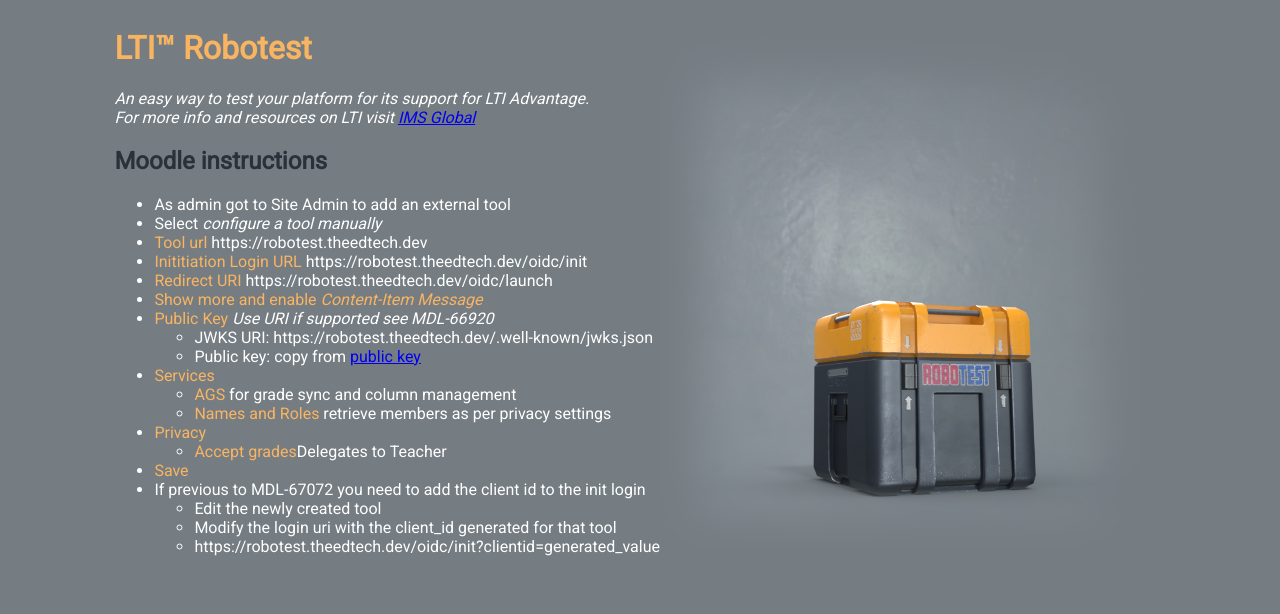
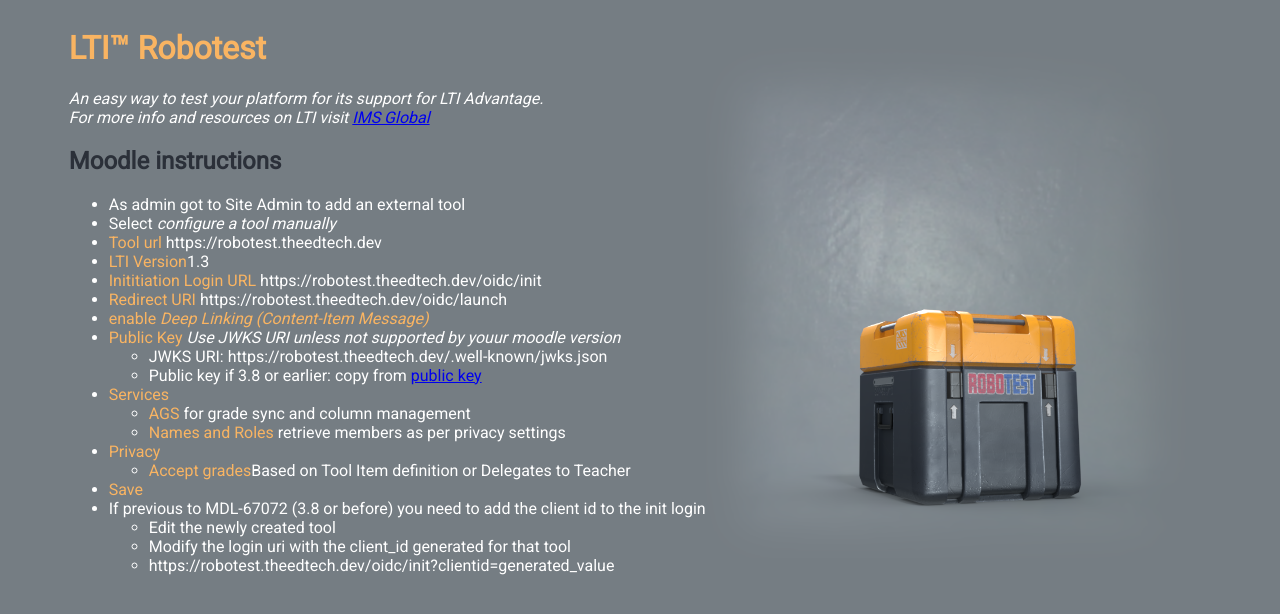
Before and after one commit to claudevervoort/ltiautotest, a FastAPI app: page / in a window 1280 px wide. Shown: the top 614 px of the page. Run offline with FastAPI, Linux system fonts and the light colour scheme.

Commit message:
instruction update

```diff
--- a/robotest/templates/moodleinstructions.html
+++ b/robotest/templates/moodleinstructions.html
@@ -15,13 +15,14 @@
                 <li>As admin got to Site Admin to add an external tool</li>
                 <li>Select <em>configure a tool manually</em></li>
                 <li><bold>Tool url</bold> {{ base_url }}</li>
+                <li><bold>LTI Version</bold>1.3</li>
                 <li><bold>Inititiation Login URL</bold> {{ base_url }}/oidc/init</li>
                 <li><bold>Redirect URI</bold> {{ base_url }}/oidc/launch</li>
-                <li><bold>Show more and enable <em>Content-Item Message</em></bold></li>
-                <li><bold>Public Key</bold> <em>Use URI if supported see MDL-66920</em>
+                <li><bold>enable <em>Deep Linking (Content-Item Message)</em></bold></li>
+                <li><bold>Public Key</bold> <em>Use JWKS URI unless not supported by youur moodle version</em>
                     <ul>
                         <li>JWKS URI: {{ base_url }}/.well-known/jwks.json</li>
-                        <li>Public key: copy from <a href="{{ base_url }}/.well-known/publickey.pem">public key</a>
+                        <li>Public key if 3.8 or earlier: copy from <a href="{{ base_url }}/.well-known/publickey.pem">public key</a>
                     </ul>
                 </li>
                 <li><bold>Services</bold>
@@ -32,11 +33,11 @@
                 </li>
                 <li><bold>Privacy</bold>
                     <ul>
-                        <li><bold>Accept grades</bold>Delegates to Teacher</li>
+                        <li><bold>Accept grades</bold>Based on Tool Item definition or Delegates to Teacher</li>
                     </ul>
                 </li>
                 <li><bold>Save</bold></li>
-                <li>If previous to MDL-67072 you need to add the client id to the init login
+                <li>If previous to MDL-67072 (3.8 or before) you need to add the client id to the init login
                     <ul>
                         <li>Edit the newly created tool</li>
                         <li>Modify the login uri with the client_id generated for that tool</li>
```
